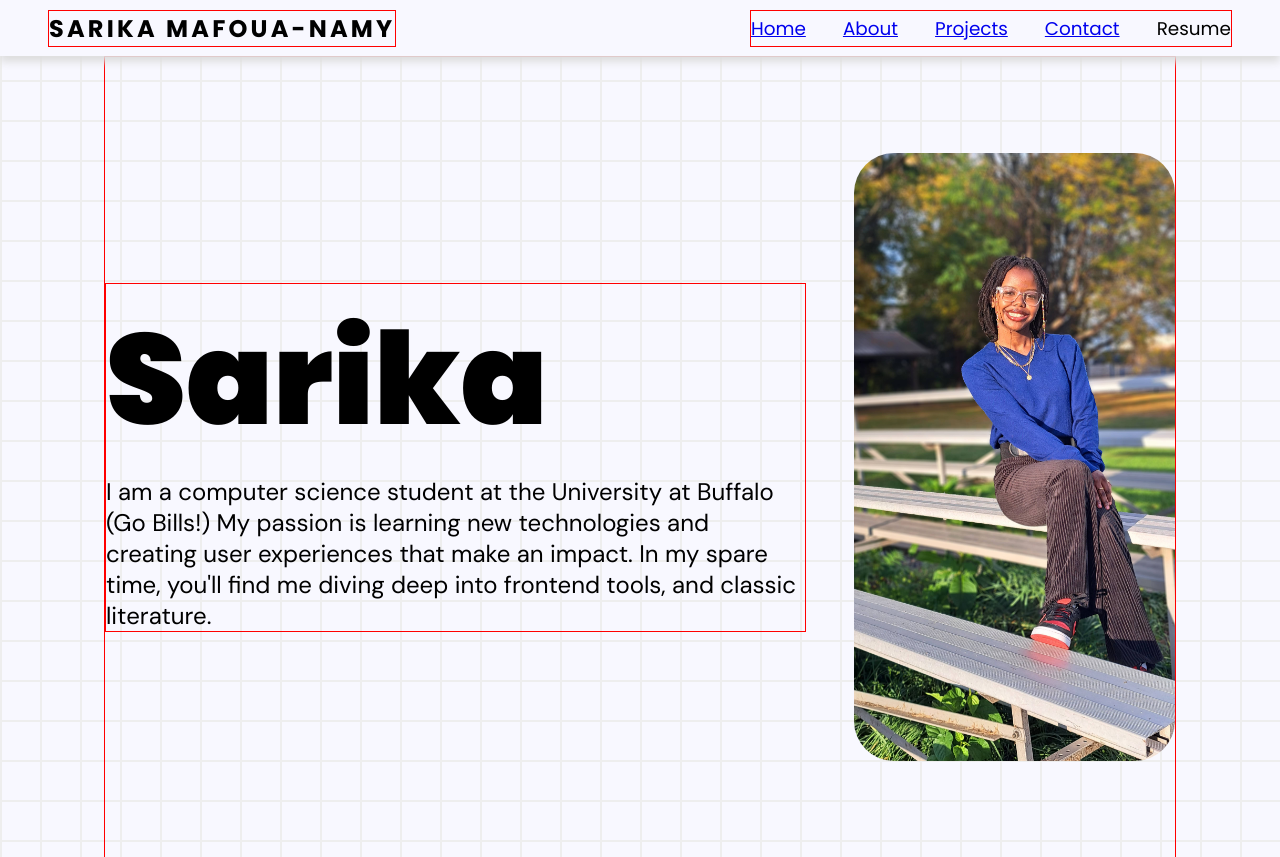
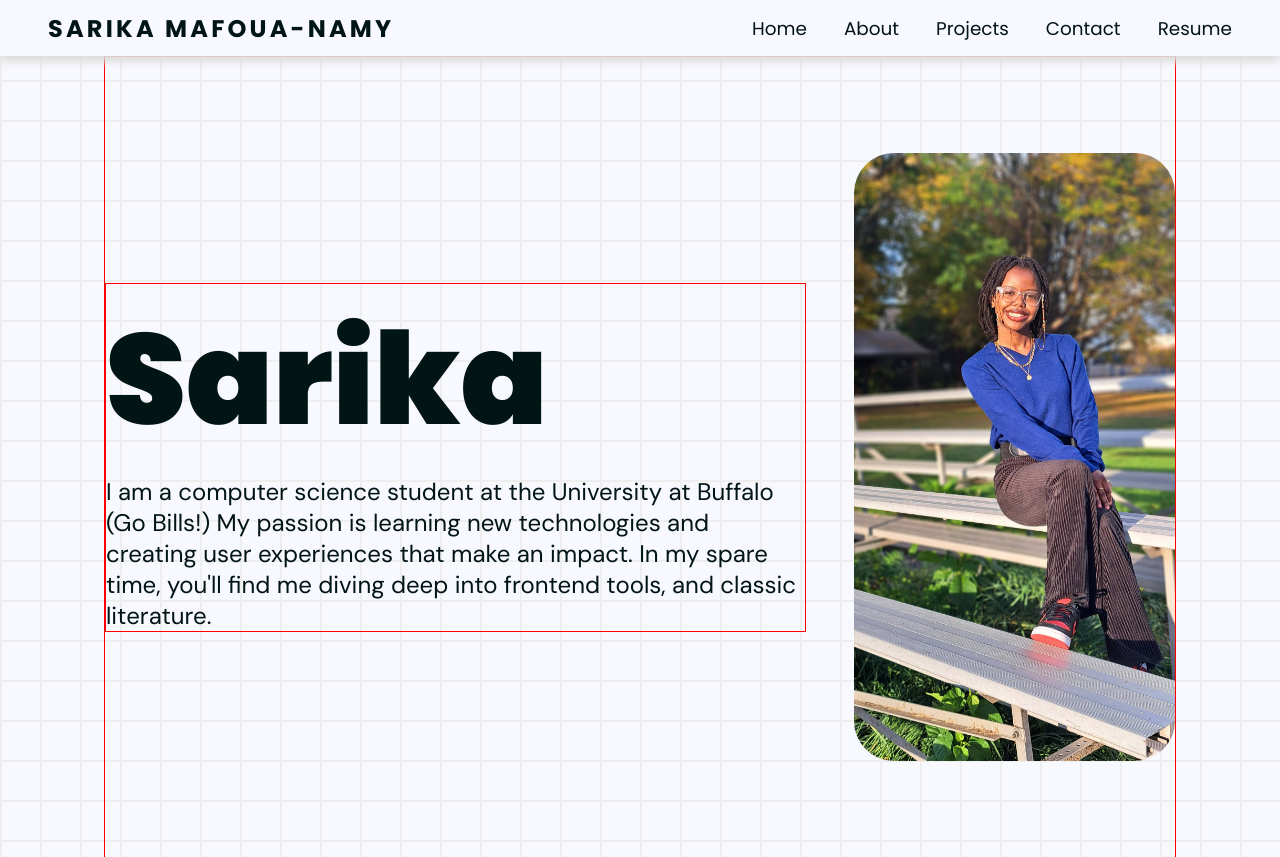
Before and after one commit to semafoua/Porfolio-Website-V1, a plain HTML site: page index.html in a window 1280 px wide. Shown: the top 857 px of the page. Drawn offline with Linux system fonts and the light colour scheme.

Commit message:
Style links and name on hover

```diff
--- a/styles.css
+++ b/styles.css
@@ -13,6 +13,16 @@
 * {
   margin: 0;
   padding: 0;
+  color: var(--black);
+}
+
+a {
+  text-decoration: none;
+  transition: 0.3s;
+}
+
+a:hover {
+  color: var(--blue);
 }
 /* Nav Bar Stuff*/
 nav {
@@ -35,17 +45,23 @@ nav {
   padding-inline: 3rem;
 }
 
+/* The Sarika Mafoua Namy Heading */
 .nav-items h3 {
   white-space: nowrap;
-  border: var(--block);
+  /* border: var(--block); */
   font-size: 1.5rem;
   font-weight: 700;
   letter-spacing: 0.2rem;
+  transition: 0.3s;
+}
+
+.nav-items h3:hover {
+  color: var(--violet);
 }
 
 #nav-links {
   display: flex;
-  border: var(--block);
+  /* border: var(--block); */
   list-style-type: none;
   align-items: center;
   justify-content: space-between;
```
